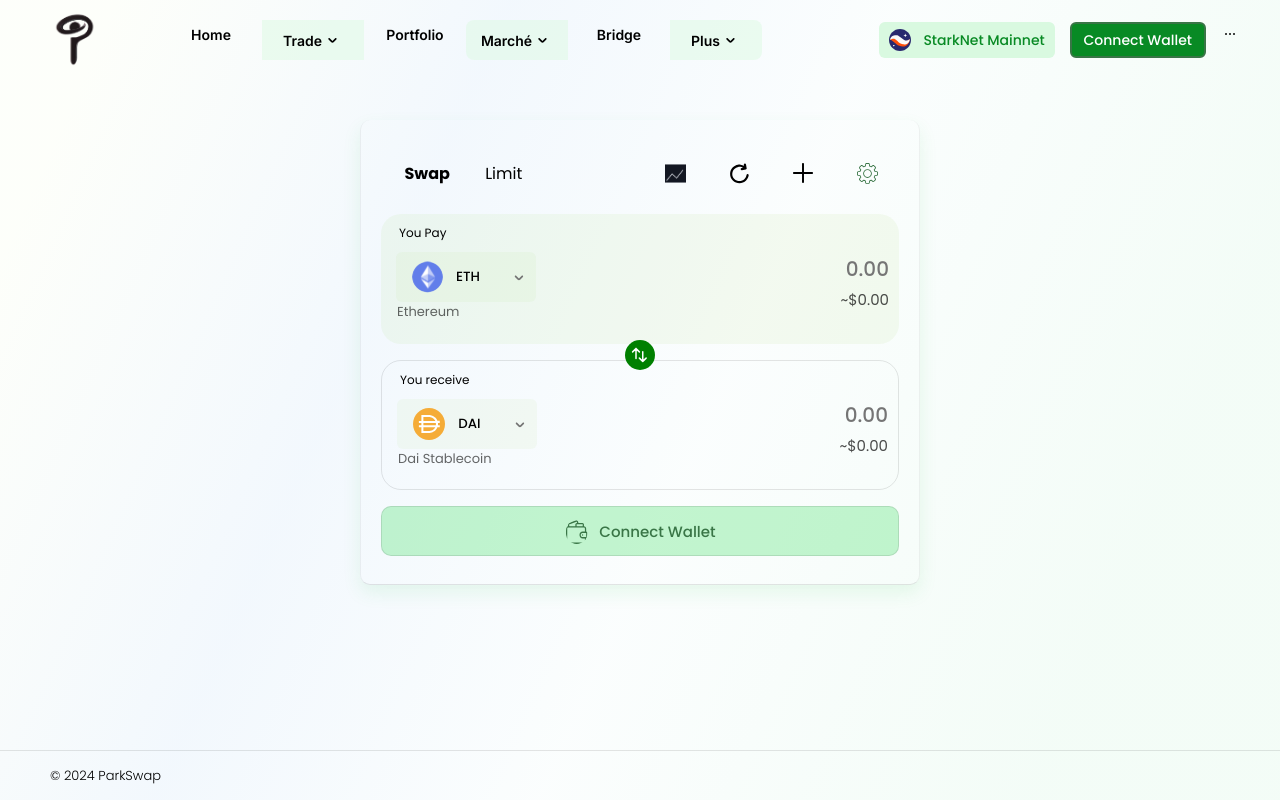
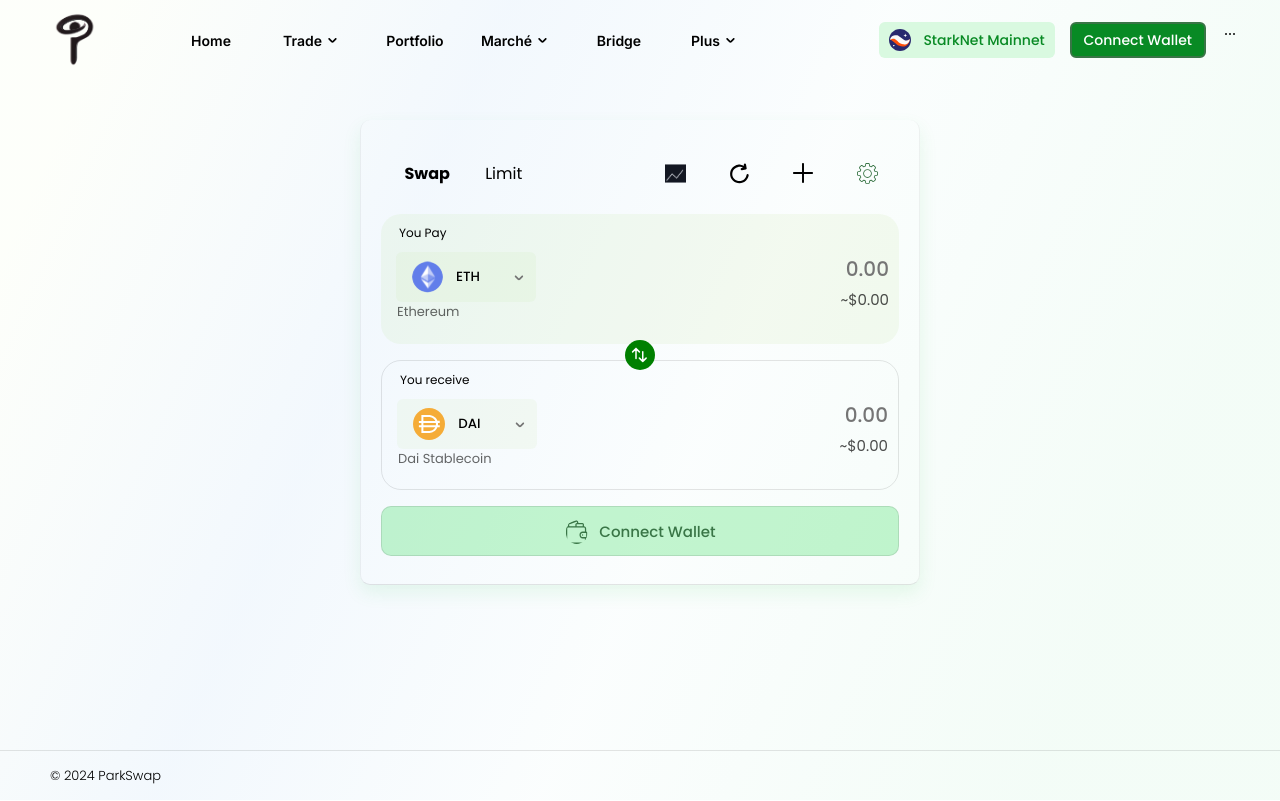
Before and after one commit to ParkSawp/parkswap_v1, a Next.js app: page /app in a window 1280 px wide. Built offline with nearby package versions, Linux system fonts and the light colour scheme; a web font is replaced by a local one.

Commit message:
fix: (app) fixed menu graphical bug

```diff
--- a/src/components/Menu/Menu.jsx
+++ b/src/components/Menu/Menu.jsx
@@ -140,8 +140,7 @@
                     </svg> */}
                   </a>
                 </li>
-              </div>
-              <li className={styles["nav-plus-btn"]}>
+                <li className={styles["nav-plus-btn"]}>
                   <a href="">
                     Plus
                     <svg width="21px" height="21px">
@@ -273,9 +272,7 @@
                     </div>
                   </div>
                 </li>
-              {/* <div className={styles["nav-dd"]}>
-
-              </div> */}
+              </div>
             </ul>
           </div>
           <div className={styles["app-navigation-buttons"]}>
--- a/src/components/Menu/Menu.module.css
+++ b/src/components/Menu/Menu.module.css
@@ -39,6 +39,7 @@
     align-items:center;
     text-decoration:none;
     color: #000;
+    height:28px;
 }
 
 .app-navigation-nav ul li{
@@ -267,7 +268,6 @@
     display:flex;
     justify-content:center;
     align-items:center;
-    background:#d9f9e07b;
     height:40px;
 }
 
@@ -289,6 +289,8 @@
 .nav-dd,.nav-no-dd{
     display:flex;
     flex-direction:row;
+    justify-content: center;
+    flex-wrap:wrap;
 }
 
 /* ====== MQ ====== */
```
